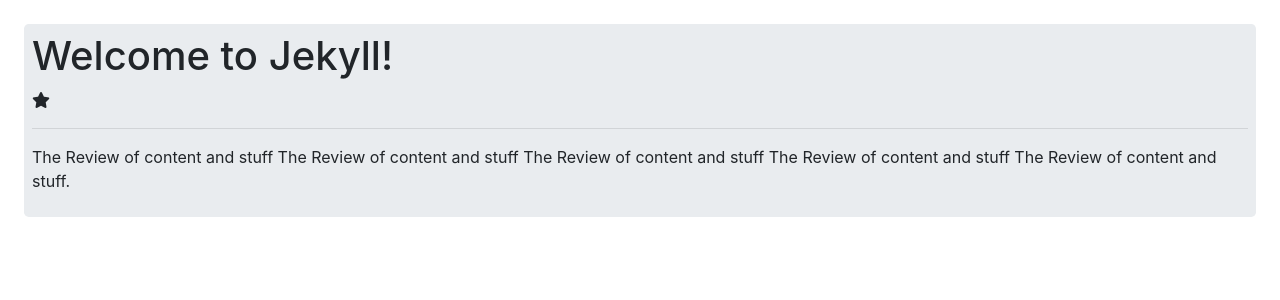
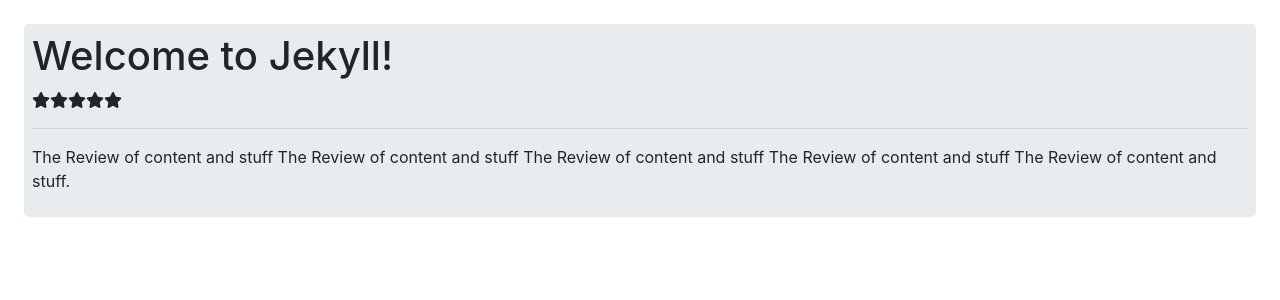
Before and after one commit to megonemad1/Tutor-Website, a Jekyll site: the page built from Reviews/_posts/xyz/1994-10-18-dobw.md, in a window 1280 px wide. Shown: the top 300 px of the page. Built offline with Jekyll 4.4.1, drawn with Linux system fonts in a browser that asks for light colours; nearby versions of some CDN libraries.

Commit message:
fix loop

```diff
--- a/_layouts/review.html
+++ b/_layouts/review.html
@@ -14,7 +14,7 @@
 <body>
     <div class="jumbotron p-2 m-4">
         <h1>{{ page.title }}</h1>
-        <p>{% for i in (0..post.rating) limit: 5 %}<i class="fa fa-star" aria-hidden="true"></i>{% endfor %}</p>
+        <p>{% for i in (0..page.rating) limit: 5 %}<i class="fa fa-star" aria-hidden="true"></i>{% endfor %}</p>
         <hr>
         <p>{{ page.content }}</p>
     </div>
```
